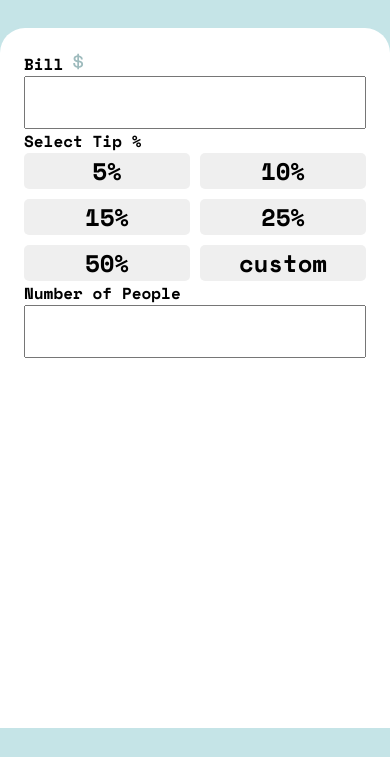
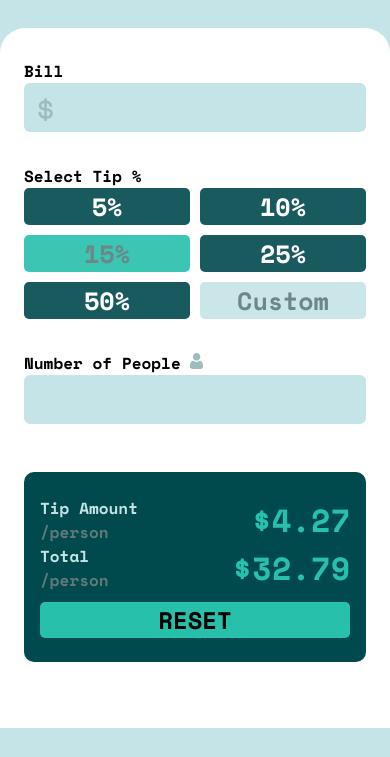
Before and after one commit to Brymmobaggins/tip-calculator, a plain HTML site: page index.html in a window 390 px wide. Shown: the part 87-844 px from the top of the page. Drawn offline with nearby package versions, Linux system fonts and the light colour scheme.

Commit message:
complete struture and styling on mobile first

```diff
--- a/index.html
+++ b/index.html
@@ -20,25 +20,39 @@
 
     <div class="input-bill">
       <label for="bill">Bill</label>
-      <img src="/images/icon-dollar.svg" alt="">
-      <input type="text">
+      <img src="/images/icon-dollar.svg" alt="dollar Icon">
+      <input type="text" id="select">
     </div>
     <div class="select-tip">
 
-      <label for="">Select Tip %</label>
+      <label for="select-tip">Select Tip %</label>
       <div class="tip-btn">
         <button class="btn">5%</button>
         <button class="btn">10%</button>
-        <button class="btn">15%</button>
+        <button class="btn" id="fifteen">15%</button>
         <button class="btn">25%</button>
         <button class="btn">50%</button>
-        <button class="btn">custom</button>
+        <button class="btn" id="custom">Custom</button>
       </div>
     </div>
     <div class="number">
       <label for="number-of-people">Number of People</label>
-      <input type="number" name="" id="">
+      <img src="/images/icon-person.svg" alt="Person Icon">
+      <input type="number" id="people">
+    </div>
+    <div class="tip-footer">
+      <div class="tip-amount">
+        <p>Tip Amount<br><strong>/person</strong></p>
+        <h1>$4.27</h1>
+      </div>
+      <div class="tip-total">
+        <p>Total<br><strong>/person</strong></p>
+        <h1>$32.79</h1>
 
+      </div>
+
+
+      <button>RESET</button>
     </div>
 
   </div>
--- a/style.css
+++ b/style.css
@@ -7,17 +7,19 @@
 }
 
 :root {
+    ---Strong-cyan: hsl(172, 67%, 45%);
     --Very-dark-cyan: hsl(183, 100%, 15%);
     --Dark-grayish-cyan: hsl(186, 14%, 43%);
     --Grayish-cyan: hsl(184, 14%, 56%);
     --Light-grayish-cyan: hsl(185, 41%, 84%);
-    --Very-ight-grayish-cyan: hsl(189, 41%, 97%);
-    --White: hsl(0, 0%, 100%)
+    --Very-light-grayish-cyan: hsl(189, 41%, 97%);
+    --White: hsl(0, 0%, 100%);
+    --font-family: 'Space Mono', monospace;
 }
 
 body {
     background-color: var(--Light-grayish-cyan);
-    font-family: 'Space Mono', monospace;
+    font-family: var(--font-family);
     font-size: 700;
 }
 
@@ -32,20 +34,39 @@ body {
 .card {
     background-color: var(--White);
     height: 700px;
-    /* width: 100%; */
     border-radius: 25px 25px 0px 0px;
     padding: 1.5em;
-    /* position: relative; */
-}
-
-label {
-    display: inline-block;
 }
 
 input {
     width: 100%;
-    padding: 10px 15px;
+    padding: 10px 13px;
     font-size: 25px;
+    border: 0;
+    background-color: var(--Light-grayish-cyan);
+    outline: 0;
+    border-radius: 6px;
+    /* border: 0; */
+    /* background-color:hwb(167 69% 22%); */
+}
+
+#select,
+#people {
+    text-align: right;
+}
+
+label[for="select-tip"],
+label[for="number-of-people"] {
+    margin-top: 2em;
+    display: inline-block;
+}
+
+.input-bill img {
+    position: relative;
+    top: 45px;
+    left: -35px;
+    height: 25px;
+    /* text-align: right; */
 }
 
 .tip-btn {
@@ -55,18 +76,63 @@ input {
 }
 
 .btn {
-    /* padding: 5px; */
     font-family: 'Space Mono', monospace;
-    font-size: 24px;
+    font-size: 25px;
+    background-color: var(--Very-dark-cyan);
     border-radius: 5px;
+    color: var(--White);
     border: 0;
+    opacity: 0.9;
 }
 
+#fifteen {
+    background-color: var(---Strong-cyan);
+    color: var(--Dark-grayish-cyan);
+}
 
+#custom {
+    background-color: var(--Light-grayish-cyan);
+    color: var(--Dark-grayish-cyan);
+}
 
+.tip-footer {
+    background-color: var(--Very-dark-cyan);
+    color: var(--Light-grayish-cyan);
+    margin-top: 3em;
+    border-radius: 10px;
+    padding: 1.5em 1em;
+    /* height: 200px; */
+}
 
+.tip-amount,
+.tip-total {
+    display: flex;
+    justify-content: space-between;
+}
 
+strong {
+    color: var(--Dark-grayish-cyan);
+}
 
+h1 {
+    color: var(---Strong-cyan);
+}
+
+.tip-footer button {
+    width: 100%;
+    font-family: var(--font-family);
+    background-color: var(---Strong-cyan);
+    font-size: 24px;
+    margin-top: 10px;
+    border: 0;
+    border-radius: 5px;
+
+}
+button:hover{
+    opacity: 0.6;
+    cursor: pointer;
+
+}
 
 .attribution {
     font-size: 11px;
```
